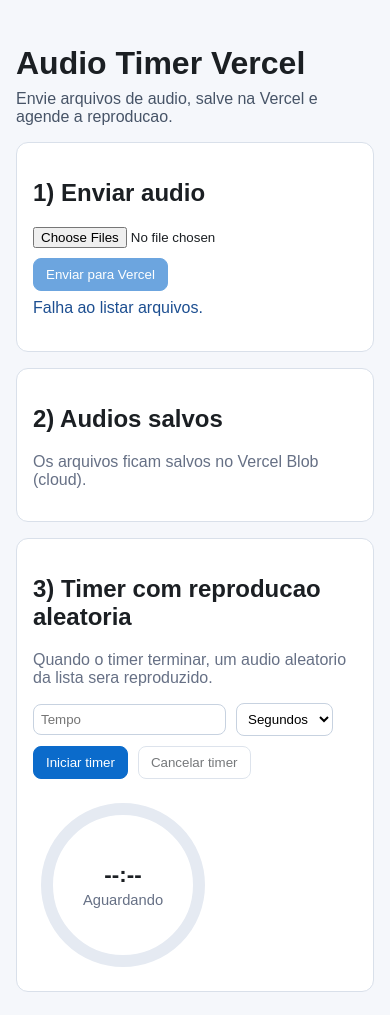
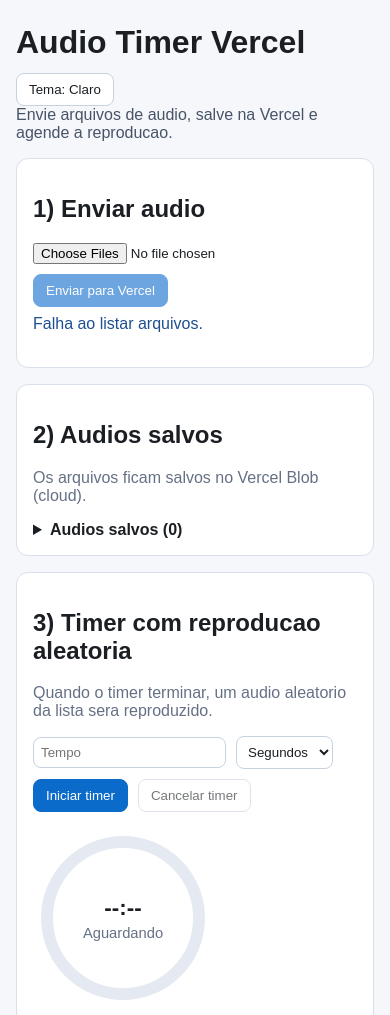
Before and after one commit to MarcioVCunha/Nostrabot, a website: page index.html in a window 390 px wide. Shown: the top 1015 px of the page. Drawn offline with Linux system fonts and the light colour scheme; no server answers.

Commit message:
tema noturno

```diff
--- a/app.js
+++ b/app.js
@@ -2,6 +2,8 @@ const audioInput = document.getElementById("audioInput");
 const saveButton = document.getElementById("saveButton");
 const uploadStatus = document.getElementById("uploadStatus");
 const audioList = document.getElementById("audioList");
+const audioDropdownSummary = document.getElementById("audioDropdownSummary");
+const themeToggle = document.getElementById("themeToggle");
 const timerAmountInput = document.getElementById("timerAmount");
 const timerUnitSelect = document.getElementById("timerUnit");
 const startRandomTimerButton = document.getElementById("startRandomTimerButton");
@@ -17,6 +19,30 @@ const ringCircumference = 2 * Math.PI * ringRadius;
 
 timerProgressRing.style.strokeDasharray = `${ringCircumference}`;
 timerProgressRing.style.strokeDashoffset = `${ringCircumference}`;
+
+function getPreferredTheme() {
+  const stored = localStorage.getItem("theme");
+  if (stored === "light" || stored === "dark") return stored;
+  const prefersDark =
+    window.matchMedia && window.matchMedia("(prefers-color-scheme: dark)").matches;
+  return prefersDark ? "dark" : "light";
+}
+
+function applyTheme(theme) {
+  document.body.setAttribute("data-theme", theme);
+  if (!themeToggle) return;
+  themeToggle.textContent = theme === "dark" ? "Tema: Escuro" : "Tema: Claro";
+}
+
+if (themeToggle) {
+  applyTheme(getPreferredTheme());
+  themeToggle.addEventListener("click", () => {
+    const current = document.body.getAttribute("data-theme") || "light";
+    const next = current === "dark" ? "light" : "dark";
+    localStorage.setItem("theme", next);
+    applyTheme(next);
+  });
+}
 
 function formatBytes(bytes) {
   if (!bytes) return "0 B";
@@ -179,6 +205,7 @@ async function refreshList() {
 
   audioList.innerHTML = "";
   if (records.length === 0) {
+    if (audioDropdownSummary) audioDropdownSummary.textContent = "Audios salvos (0)";
     const empty = document.createElement("li");
     empty.className = "audio-item";
     empty.textContent = "Nenhum audio salvo ainda.";
@@ -186,6 +213,7 @@ async function refreshList() {
     return;
   }
 
+  if (audioDropdownSummary) audioDropdownSummary.textContent = `Audios salvos (${records.length})`;
   records.forEach((record) => {
     audioList.appendChild(buildAudioItem(record));
   });
--- a/index.html
+++ b/index.html
@@ -8,7 +8,12 @@
   </head>
   <body>
     <main class="container">
-      <h1>Audio Timer Vercel</h1>
+      <div class="topbar">
+        <h1>Audio Timer Vercel</h1>
+        <button id="themeToggle" class="secondary" type="button">
+          Tema: Claro
+        </button>
+      </div>
       <p class="subtitle">
         Envie arquivos de audio, salve na Vercel e agende a
         reproducao.
@@ -28,7 +33,10 @@
         <p class="hint">
           Os arquivos ficam salvos no Vercel Blob (cloud).
         </p>
-        <ul id="audioList" class="audio-list"></ul>
+        <details class="audio-dropdown">
+          <summary id="audioDropdownSummary">Audios salvos (0)</summary>
+          <ul id="audioList" class="audio-list"></ul>
+        </details>
       </section>
 
       <section class="card">
--- a/styles.css
+++ b/styles.css
@@ -1,12 +1,52 @@
 * {
   box-sizing: border-box;
+}
+
+:root {
+  --bg: #f5f7fb;
+  --text: #1b1f23;
+  --subtitle: #475467;
+  --card-bg: #ffffff;
+  --card-border: #d9e0ea;
+  --input-bg: #fff;
+  --input-border: #c7d2e0;
+  --button-bg: #0b6bcb;
+  --button-text: #ffffff;
+  --button-secondary-bg: #ffffff;
+  --button-secondary-text: #1b1f23;
+  --button-danger-bg: #c43838;
+  --button-danger-border: #c43838;
+  --status: #1d4f91;
+  --hint: #667085;
+  --audio-item-border: #e2e8f0;
+  --audio-meta: #667085;
+}
+
+body[data-theme="dark"] {
+  --bg: #0f172a;
+  --text: #e5e7eb;
+  --subtitle: #9aa6bb;
+  --card-bg: #111c34;
+  --card-border: #2a3a5a;
+  --input-bg: #0b1224;
+  --input-border: #2a3a5a;
+  --button-bg: #2b8cff;
+  --button-text: #06121f;
+  --button-secondary-bg: #0b1224;
+  --button-secondary-text: #e5e7eb;
+  --button-danger-bg: #ff4d4d;
+  --button-danger-border: #ff4d4d;
+  --status: #8ab4ff;
+  --hint: #a1adbf;
+  --audio-item-border: #2a3a5a;
+  --audio-meta: #a1adbf;
 }
 
 body {
   margin: 0;
   font-family: Arial, Helvetica, sans-serif;
-  background: #f5f7fb;
-  color: #1b1f23;
+  background: var(--bg);
+  color: var(--text);
 }
 
 .container {
@@ -15,18 +55,30 @@ body {
   padding: 24px 16px 48px;
 }
 
+.topbar {
+  display: flex;
+  justify-content: space-between;
+  align-items: center;
+  gap: 12px;
+  flex-wrap: wrap;
+}
+
+.topbar h1 {
+  margin: 0;
+}
+
 h1 {
   margin-bottom: 8px;
 }
 
 .subtitle {
   margin-top: 0;
-  color: #475467;
+  color: var(--subtitle);
 }
 
 .card {
-  background: #ffffff;
-  border: 1px solid #d9e0ea;
+  background: var(--card-bg);
+  border: 1px solid var(--card-border);
   border-radius: 12px;
   padding: 16px;
   margin-top: 16px;
@@ -42,29 +94,30 @@ h1 {
 select,
 input[type="number"] {
   padding: 7px;
-  border: 1px solid #c7d2e0;
+  border: 1px solid var(--input-border);
   border-radius: 8px;
-  background: #fff;
+  background: var(--input-bg);
+  color: var(--text);
 }
 
 button {
-  border: 1px solid #0b6bcb;
-  background: #0b6bcb;
-  color: #ffffff;
+  border: 1px solid var(--button-bg);
+  background: var(--button-bg);
+  color: var(--button-text);
   padding: 8px 12px;
   border-radius: 8px;
   cursor: pointer;
 }
 
 button.secondary {
-  border-color: #c7d2e0;
-  background: #ffffff;
-  color: #1b1f23;
+  border-color: var(--input-border);
+  background: var(--button-secondary-bg);
+  color: var(--button-secondary-text);
 }
 
 button.danger {
-  border-color: #c43838;
-  background: #c43838;
+  border-color: var(--button-danger-border);
+  background: var(--button-danger-bg);
 }
 
 button:disabled {
@@ -75,12 +128,22 @@ button:disabled {
 .status {
   min-height: 20px;
   margin-top: 8px;
-  color: #1d4f91;
+  color: var(--status);
 }
 
 .hint {
-  color: #667085;
+  color: var(--hint);
   margin-top: 0;
+}
+
+.audio-dropdown summary {
+  cursor: pointer;
+  font-weight: bold;
+  user-select: none;
+}
+
+.audio-dropdown ul {
+  margin-top: 12px;
 }
 
 .audio-list {
@@ -92,7 +155,7 @@ button:disabled {
 }
 
 .audio-item {
-  border: 1px solid #e2e8f0;
+  border: 1px solid var(--audio-item-border);
   border-radius: 10px;
   padding: 10px;
 }
@@ -112,7 +175,7 @@ button:disabled {
 .audio-meta {
   margin: 6px 0 10px;
   font-size: 0.9rem;
-  color: #667085;
+  color: var(--audio-meta);
 }
 
 .timer-widget {
```
Also changed, not shown: api/audio.js (+17 -2 lines).
